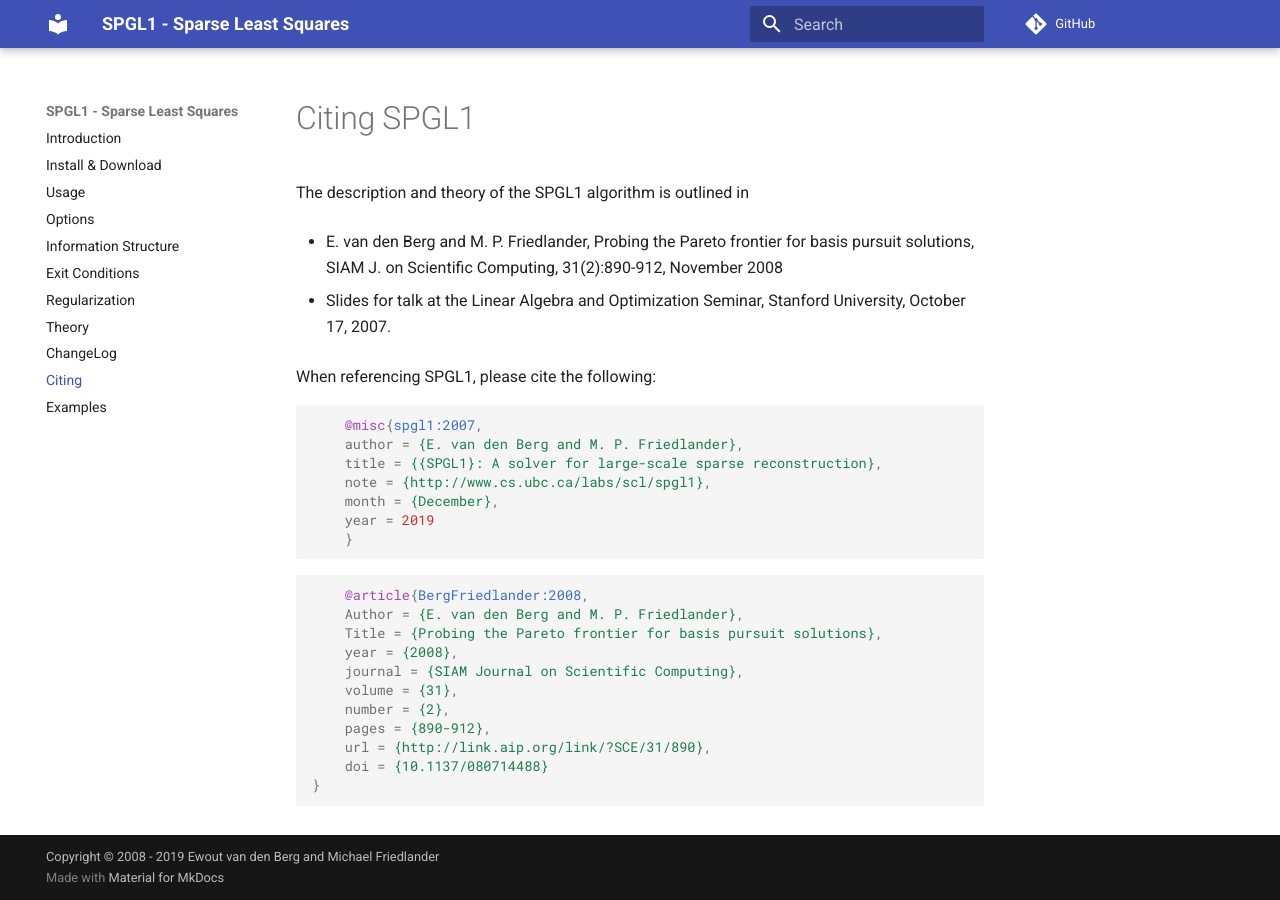
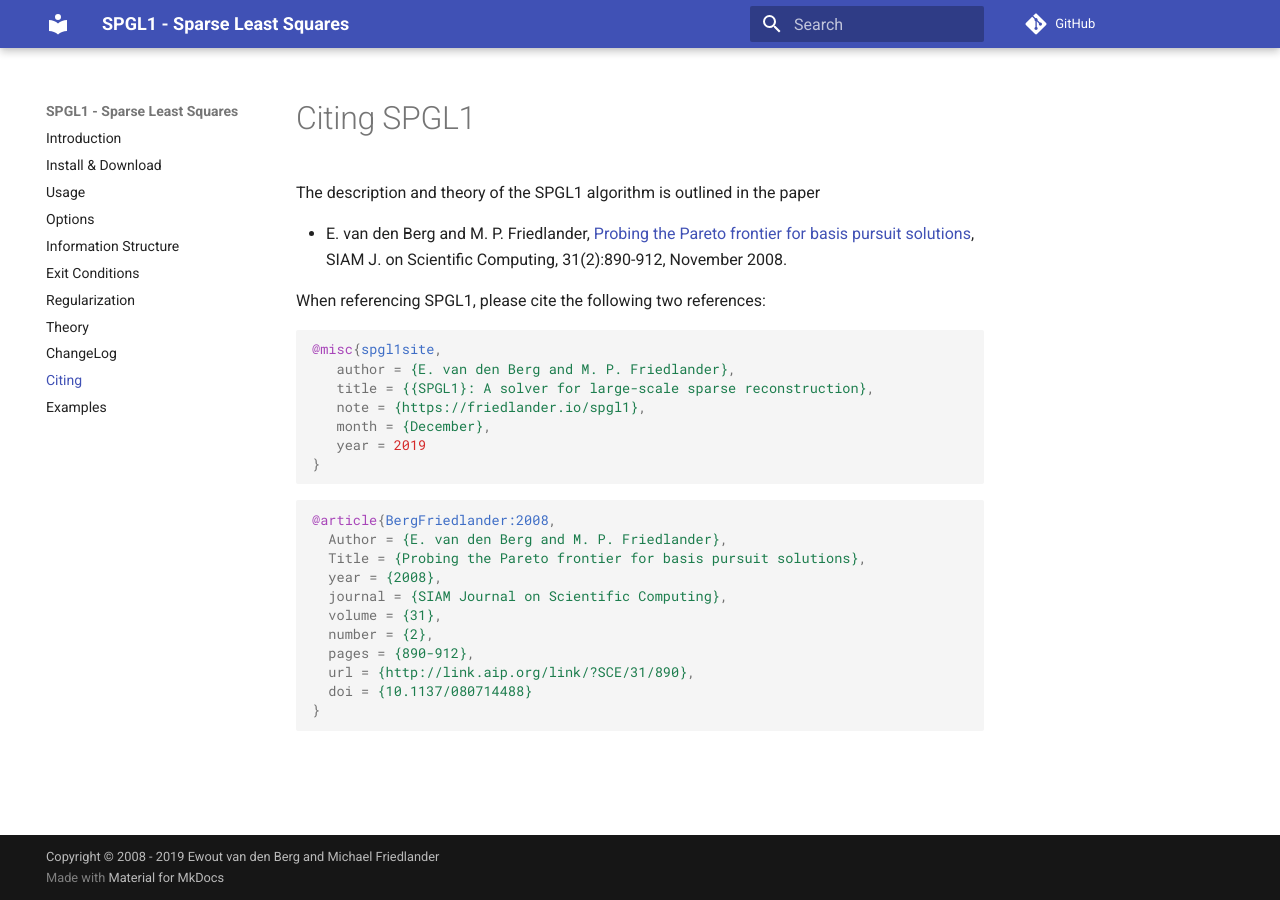
Before and after one commit to mpf/spgl1, an MkDocs documentation site: the page built from docs/cite.md, in a window 1280 px wide. Built offline with MkDocs 1.6.1 and Material for MkDocs 9.7.7, drawn with Linux system fonts in a browser that asks for light colours; comment, search, counter and statistics services are not loaded.

Commit message:
Fix cite.

````diff
--- a/docs/cite.md
+++ b/docs/cite.md
@@ -1,34 +1,32 @@
 # Citing SPGL1
 
-The description and theory of the SPGL1 algorithm is outlined in
+The description and theory of the SPGL1 algorithm is outlined in the paper
 
-* E. van den Berg and M. P. Friedlander, Probing the Pareto frontier for basis pursuit solutions, SIAM J. on Scientific Computing, 31(2):890-912, November 2008
+* E. van den Berg and M. P. Friedlander, [Probing the Pareto frontier for basis pursuit solutions](https://friedlander.io/files/pdf/2008BergFriedlander.pdf), SIAM J. on Scientific Computing, 31(2):890-912, November 2008.
 
-* Slides for talk at the Linear Algebra and Optimization Seminar, Stanford University, October 17, 2007.
-
-When referencing SPGL1, please cite the following:
+When referencing SPGL1, please cite the following two references:
 
 ```bibtex
-    @misc{spgl1:2007,
-    author = {E. van den Berg and M. P. Friedlander},
-    title = {{SPGL1}: A solver for large-scale sparse reconstruction},
-    note = {http://www.cs.ubc.ca/labs/scl/spgl1},
-    month = {December},
-    year = 2019
-    }
+@misc{spgl1site,
+   author = {E. van den Berg and M. P. Friedlander},
+   title = {{SPGL1}: A solver for large-scale sparse reconstruction},
+   note = {https://friedlander.io/spgl1},
+   month = {December},
+   year = 2019
+}
 ```
 
 
 ```bibtex
-    @article{BergFriedlander:2008,
-    Author = {E. van den Berg and M. P. Friedlander},
-    Title = {Probing the Pareto frontier for basis pursuit solutions},
-    year = {2008},
-    journal = {SIAM Journal on Scientific Computing},
-    volume = {31},
-    number = {2},
-    pages = {890-912},
-    url = {http://link.aip.org/link/?SCE/31/890},
-    doi = {10.1137/080714488}
+@article{BergFriedlander:2008,
+  Author = {E. van den Berg and M. P. Friedlander},
+  Title = {Probing the Pareto frontier for basis pursuit solutions},
+  year = {2008},
+  journal = {SIAM Journal on Scientific Computing},
+  volume = {31},
+  number = {2},
+  pages = {890-912},
+  url = {http://link.aip.org/link/?SCE/31/890},
+  doi = {10.1137/080714488}
 }
 ```
````
